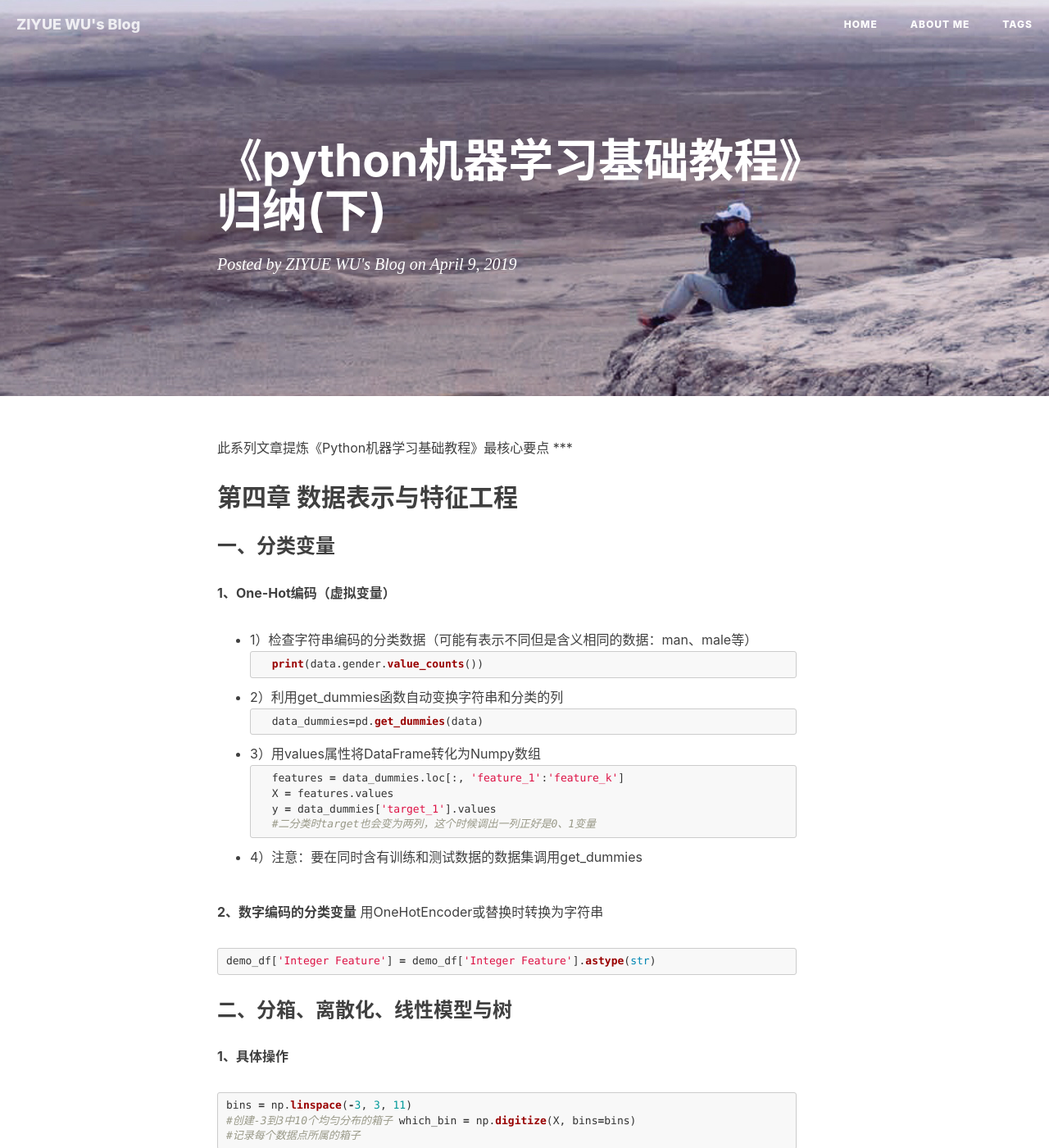
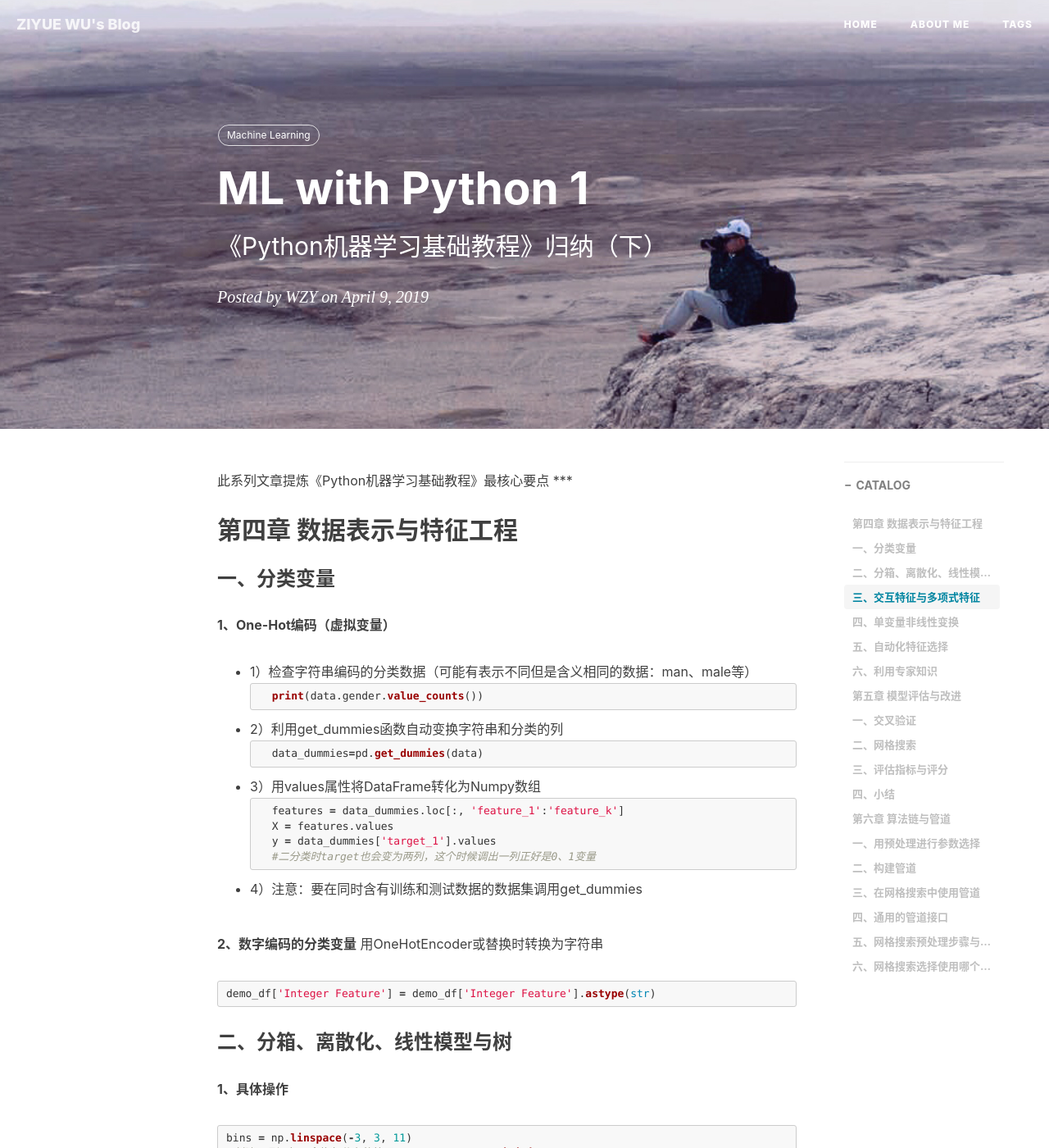
Before and after one commit to ZaccWu/ZaccWu.github.io, a Jekyll site: the page built from _posts/2019-04-09-《Python机器学习基础教程》归纳(下).md, in a window 1280 px wide and 1400 px high. Shown: the whole window at 82% size. Built offline with Jekyll 4.4.1, drawn with Linux system fonts in a browser that asks for light colours; nearby versions of some CDN libraries; our own code applies the rules of GitHub Pages for plain Markdown files; comment, search, counter and statistics services are not loaded.

Commit message:
Update 2019-04-09-《Python机器学习基础教程》归纳(下).md

```diff
--- a/_posts/2019-04-09-《Python机器学习基础教程》归纳(下).md
+++ b/_posts/2019-04-09-《Python机器学习基础教程》归纳(下).md
@@ -1,3 +1,14 @@
+---
+layout:     post                    # 使用的布局（不需要改）
+title:      ML with Python 1              # 标题
+subtitle:   《Python机器学习基础教程》归纳（下） #副标题
+date:       2019-04-09             # 时间
+author:     WZY                      # 作者
+header-img: img/page.png    #这篇文章标题背景图片
+catalog: true                       # 是否归档
+tags:                               #标签
+    - Machine Learning
+---
 此系列文章提炼《Python机器学习基础教程》最核心要点
 ***
 ## 第四章 数据表示与特征工程
```
